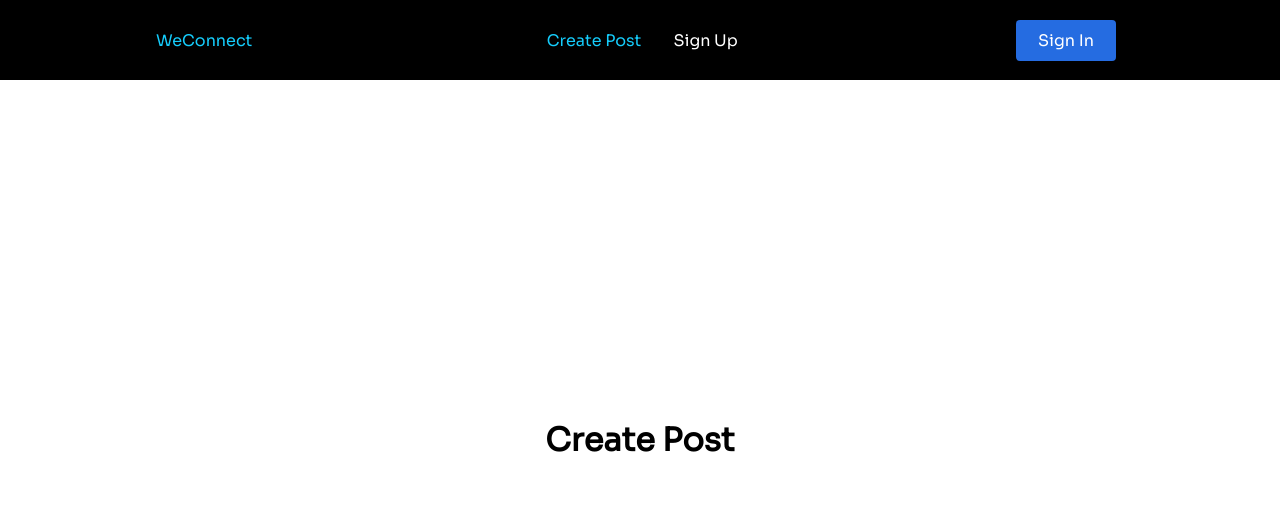
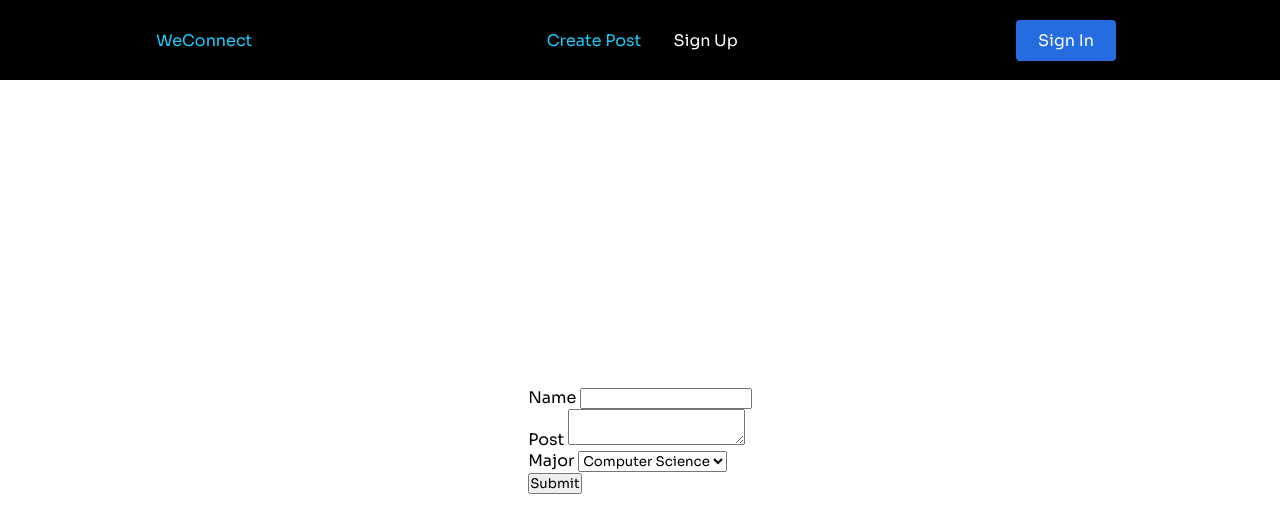
Before and after one commit to ucsb-cs148-s21/1pm-we-connect, a React (Create React App) app in the folder frontend/: page /createPost in a window 1280 px wide. Shown: the top 532 px of the page. Built offline with nearby package versions, Linux system fonts and the light colour scheme.

Commit message:
created a basic form that creates an alert when presses submit

```diff
--- /dev/null
+++ b/frontend/src/components/CreatePostForm/index.jsx
@@ -0,0 +1,63 @@
+import React from 'react'
+
+class CreatePostForm extends React.Component {
+    constructor(props){
+        super(props)
+
+        this.state = {
+            name: '',
+            text: '',
+            topic: 'cs'
+        }
+    }
+
+    handleNameChange = (event) => {
+        this.setState({
+            name: event.target.value
+        })
+    }
+
+    handleTextChange = (event) => {
+        this.setState({
+            text: event.target.value
+        })
+    }
+
+    handleTopicChange = event => {
+        this.setState({
+            topic: event.target.value
+        })
+    }
+
+    handleSubmit = event => {
+        alert(`${this.state.name} \n${this.state.text} \n${this.state.topic}`)
+    }
+
+    render() {
+      return (
+        <div>
+            <form onSubmit={this.handleSubmit}>
+                <div>
+                    <label>Name </label>
+                    <input type='text' value={this.state.name} onChange ={this.handleNameChange}/>
+                </div>
+                <div>
+                    <label>Post </label>
+                    <textarea type='text' value={this.state.text} onChange ={this.handleTextChange}/>
+                </div>
+                <div>
+                    <label>Major </label>
+                    <select value={this.state.topic} onChange={this.handleTopicChange}>
+                        <option value="cs">Computer Science</option>
+                        <option value="phys">Physics</option>
+                        <option value="film">Film</option>
+                    </select>
+                </div>
+                <button type="submit">Submit</button>
+            </form>
+        </div>
+      )
+    }
+  }
+
+  export default CreatePostForm
--- a/frontend/src/pages/CreatePost.js
+++ b/frontend/src/pages/CreatePost.js
@@ -1,9 +1,14 @@
 import React from 'react'
+import CreatePostForm from '../components/CreatePostForm';
 
 const CreatePost = () => {
     return (
         <div style={{display: 'flex', justifyContent: 'center', alignItems: 'center', height: '90vh'}}>
-            <h1>Create Post</h1>
+
+            <div>
+                <CreatePostForm/>
+            </div>
+
         </div>
     )
 }
```
